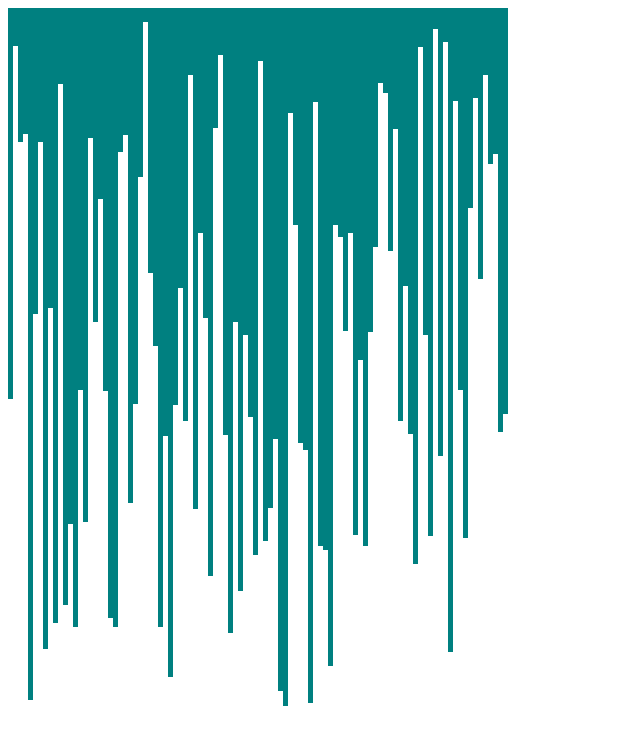
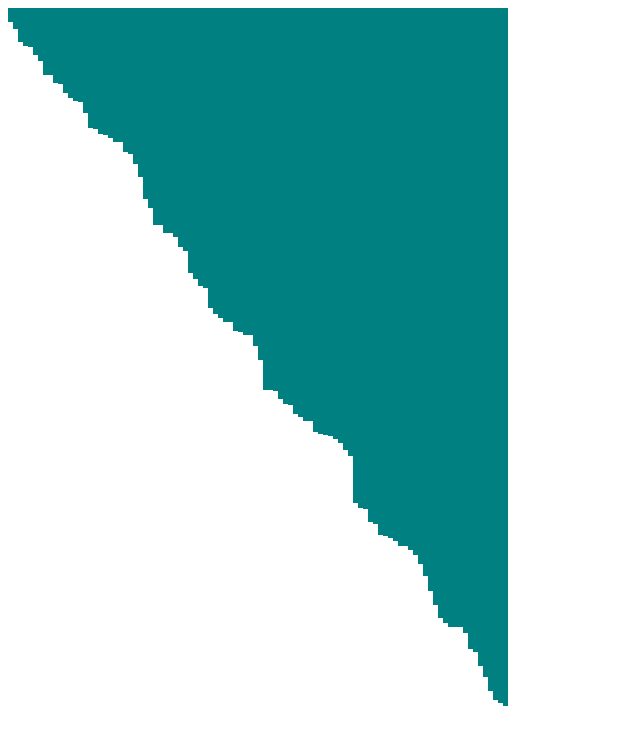
Before and after one commit to ElvisHernandez/AlgoVisualizer, a React (Create React App) app: page / in a window 1280 px wide. Shown: the top 744 px of the page, without its empty margins (0-640 px from the left). Built offline with nearby package versions, Linux system fonts and the light colour scheme.

Commit message:
implemented merge sort

```diff
--- a/src/components/ArrayElements/ArrayElements.tsx
+++ b/src/components/ArrayElements/ArrayElements.tsx
@@ -1,6 +1,7 @@
 import React, { useState } from "react";
 import styles from "./ArrayElements.module.css";
 import ArrayElement from "../ArrayElement/ArrayElement";
+import { mergeSort, compareArrays } from "../../utils/algorithms";
 
 export interface ArrayElementsProps {}
 
@@ -8,19 +9,39 @@ const ArrayElements: React.FC<ArrayElementsProps> = () => {
   //   const [array, setArray] = useState<number[]>([]);
   //   const color = "red";
 
-  function makeArray(bars: number): JSX.Element[] {
+  function makeArray(bars: number): number[] {
     const currentArray = [];
 
     for (let i = 0; i < bars; i++) {
       const height = Math.floor(Math.random() * 691 + 10);
-      currentArray.push(
-        <ArrayElement background="teal" width="5px" height={height + "px"} />
-      );
+      currentArray.push(height);
     }
+
+    const arrayCopy = currentArray.slice();
+
+    mergeSort(arrayCopy);
+
+    currentArray.sort((a, b) => a - b);
+
+    console.log(
+      "The arrays are equal: ",
+      compareArrays(currentArray, arrayCopy)
+    );
     return currentArray;
   }
 
-  return <div className={styles.bars}>{makeArray(100).map((bar) => bar)}</div>;
+  return (
+    <div className={styles.bars}>
+      {makeArray(100).map((bar, index) => (
+        <ArrayElement
+          key={index}
+          background="teal"
+          width="5px"
+          height={bar + "px"}
+        />
+      ))}
+    </div>
+  );
 };
 
 export default ArrayElements;
--- /dev/null
+++ b/src/utils/algorithms.ts
@@ -0,0 +1,55 @@
+function mergeHalves(la: number[], ra: number[]): number[] {
+  let mergedArray: number[] = [];
+  let [laI, raI, maI] = [0, 0, 0]; // left, right, and merged array indices
+
+  while (laI < la.length && raI < ra.length) {
+    if (la[laI] < ra[raI]) {
+      mergedArray[maI] = la[laI];
+      laI++;
+    } else {
+      mergedArray[maI] = ra[raI];
+      raI++;
+    }
+    maI++;
+  }
+
+  while (laI < la.length) {
+    mergedArray[maI] = la[laI];
+    laI++;
+    maI++;
+  }
+  while (raI < ra.length) {
+    mergedArray[maI] = ra[raI];
+    raI++;
+    maI++;
+  }
+
+  return mergedArray;
+}
+
+export function mergeSort(array: number[]): void {
+  const len = array.length;
+  if (len <= 1) return;
+  const mid = Math.floor(len / 2);
+  let la = array.slice(0, mid);
+  let ra = array.slice(mid, len);
+
+  mergeSort(la);
+  mergeSort(ra);
+  const mergedArray = mergeHalves(la, ra);
+
+  for (let i = 0; i < len; i++) {
+    array[i] = mergedArray[i];
+  }
+}
+
+export function compareArrays(array1: number[], array2: number[]): boolean {
+  const len1 = array1.length;
+  const len2 = array2.length;
+  if (len1 !== len2) return false;
+
+  for (let i = 0; i < len1; i++) {
+    if (array1[i] !== array2[i]) return false;
+  }
+  return true;
+}
```
Also changed, not shown: public/manifest.json, src/utils/utils.js (deleted).
